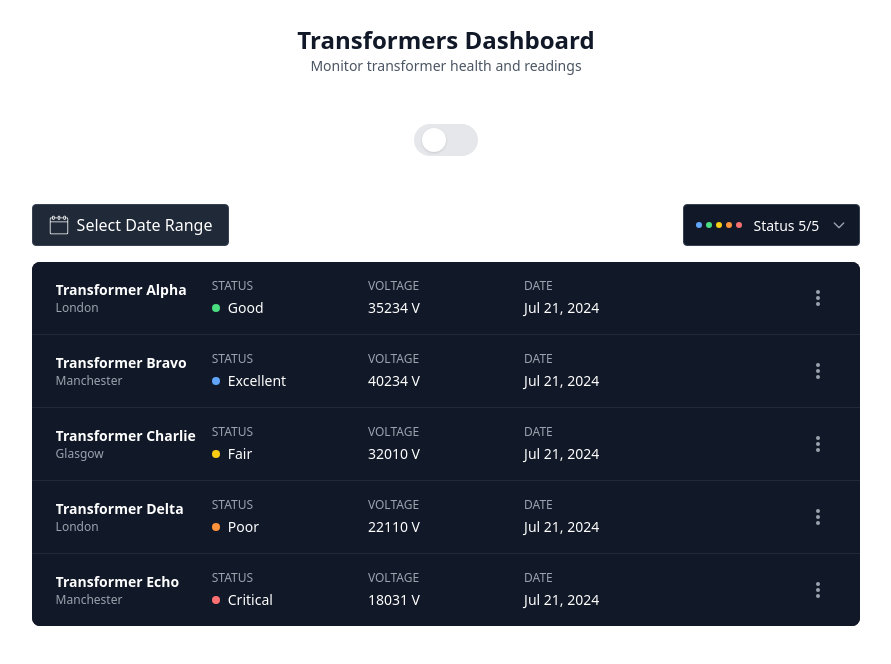
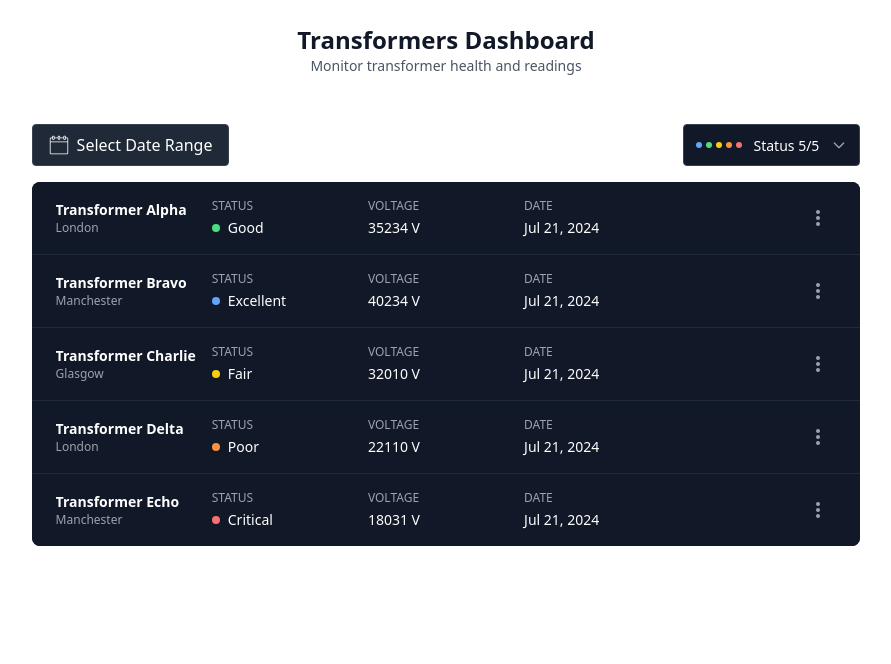
Before and after one commit to JakeWalker23/camlin-frontend-test, a Vue app: page / in a window 1280 px wide. Shown: the top 664 px of the page, without its empty margins (194-1085 px from the left). Built offline with nearby package versions, Linux system fonts and the light colour scheme; what v-calendar would draw is missing.

Commit message:
Pushing latest changes

```diff
--- a/src/App.vue
+++ b/src/App.vue
@@ -8,18 +8,8 @@
         Monitor transformer health and readings
       </p>
 
-      <br/>
-      <br/>
-
-      <DarkMode />
-
     </header>
 
     <router-view />
   </div>
 </template>
-
-<script setup>
-import DarkMode from '@/components/DarkMode.vue';
-
-</script>
--- a/src/components/DarkMode.vue
+++ /dev/null
@@ -1,70 +0,0 @@
-<!-- src/components/DarkModeToggle.vue -->
-<template>
-  <button
-    @click="toggle"
-    :aria-label="isDark ? 'Switch to light mode' : 'Switch to dark mode'"
-    class="relative w-16 h-8 rounded-full overflow-hidden focus:outline-none focus:ring-2 focus:ring-offset-2 focus:ring-blue-500"
-    :class="isDark ? 'bg-gray-800' : 'bg-gray-200'"
-  >
-    <!-- icons -->
-    <div class="flex items-center justify-between h-full px-2">
-      <!-- sun on left -->
-      <svg
-        xmlns="http://www.w3.org/2000/svg"
-        class="w-4 h-4 text-yellow-400"
-        fill="currentColor"
-        viewBox="0 0 20 20"
-      >
-        <path d="M10 3.5a.75.75 0 01.75.75V6a.75.75 0 01-1.5 0V4.25A.75.75 0 0110 3.5zm0 9a2.5 2.5 0 100-5 2.5 2.5 0 000 5zm6-2.5a.75.75 0 01.75.75H18a.75.75 0 010 1.5h-1.25A.75.75 0 0116 10zM4 10a.75.75 0 01.75.75H3.5a.75.75 0 010-1.5h1.25A.75.75 0 014 10zm9.28-4.78a.75.75 0 011.06 1.06L13.06 6.5a.75.75 0 11-1.06-1.06l1.28-1.28zm-6.56 0L6.22 5.44a.75.75 0 10-1.06-1.06L4.5 6.72a.75.75 0 101.06 1.06zM13.06 13.5l1.28 1.28a.75.75 0 11-1.06 1.06l-1.28-1.28a.75.75 0 111.06-1.06zm-6.56 0a.75.75 0 011.06 1.06L6.22 14.72a.75.75 0 11-1.06-1.06l1.28-1.28z" />
-      </svg>
-
-      <!-- moon on right -->
-      <svg
-        xmlns="http://www.w3.org/2000/svg"
-        class="w-4 h-4 text-gray-200"
-        fill="currentColor"
-        viewBox="0 0 20 20"
-      >
-        <path d="M17.293 13.293a8 8 0 11-10.586-10.586 7 7 0 1010.586 10.586z" />
-      </svg>
-    </div>
-
-    <!-- sliding knob -->
-    <span
-      class="absolute top-1 left-2 h-6 w-6 bg-white rounded-full shadow transition-transform"
-      :class="isDark ? 'translate-x-6' : 'translate-x-0'"
-    />
-  </button>
-</template>
-
-<script setup>
-import { ref, onMounted, watch } from 'vue';
-
-const isDark = ref(false);
-
-function updateHtmlClass(val) {
-  document.documentElement.classList.toggle('dark', val);
-}
-
-// initialize from localStorage or OS setting
-onMounted(() => {
-  const stored = localStorage.getItem('theme');
-  if (
-    stored === 'dark' ||
-    (!stored && window.matchMedia('(prefers-color-scheme: dark)').matches)
-  ) {
-    isDark.value = true;
-  }
-  updateHtmlClass(isDark.value);
-});
-
-// persist & apply on changes
-watch(isDark, (val) => {
-  localStorage.setItem('theme', val ? 'dark' : 'light');
-  updateHtmlClass(val);
-});
-
-function toggle() {
-  isDark.value = !isDark.value;
-}
-</script>
--- a/src/components/DateFilter.vue
+++ b/src/components/DateFilter.vue
@@ -1,7 +1,5 @@
-<!-- src/components/DateFilter.vue -->
 <template>
   <div class="relative inline-block text-left">
-    <!-- Trigger -->
     <button
       ref="trigger"
       @click="open = !open"
@@ -12,14 +10,13 @@
       <span>Select Date Range</span>
     </button>
 
-    <!-- Popover -->
     <transition name="fade">
       <div
         v-show="open"
         ref="popover"
         class="absolute z-50 mt-2 w-60 bg-gray-800 text-white rounded-lg shadow-lg p-4"
       >
-        <!-- 1) Header with Month + Year -->
+
         <div class="flex items-center justify-between mb-2">
           <button @click="prevMonth" class="text-gray-300 hover:text-white">←</button>
           <span class="font-medium">
@@ -28,12 +25,10 @@
           <button @click="nextMonth" class="text-gray-300 hover:text-white">→</button>
         </div>
 
-        <!-- 2) Weekday labels -->
         <div class="grid grid-cols-7 text-xs text-gray-400 mb-1">
           <div v-for="wd in weekDays" :key="wd">{{ wd }}</div>
         </div>
 
-        <!-- 3) Day grid -->
         <div class="grid grid-cols-7 gap-0.5">
           <div
             v-for="(day, idx) in calendarDays"
@@ -43,12 +38,12 @@
               'bg-blue-600 text-white': isInRange(day),
               'hover:bg-gray-700': day
             }"
+            @click="day && onClickDate(day)"
           >
-            <span v-if="day" @click="onClickDate(day)">{{ day }}</span>
+            <span v-if="day">{{ day }}</span>
           </div>
         </div>
 
-        <!-- 4) Start / End inputs -->
         <div class="mt-3 space-y-3">
           <div>
             <label class="block text-xs">Start</label>
@@ -68,7 +63,6 @@
           </div>
         </div>
 
-        <!-- 5) Actions -->
         <div class="mt-4 flex justify-end space-x-2">
           <button @click="cancel" class="px-3 py-1 text-sm text-gray-300 hover:text-white">
             Cancel
@@ -95,7 +89,6 @@ const open     = ref(false);
 const local    = ref({ ...props.modelValue });
 watch(() => props.modelValue, v => (local.value = { ...v }));
 
-// calendar refs & state
 const trigger     = ref(null), popover = ref(null);
 const today       = new Date();
 const currentYear = ref(today.getFullYear());
@@ -112,7 +105,6 @@ const calendarDays = computed(() => {
   return [...pad, ...days];
 });
 
-// navigation
 function prevMonth() {
   if (currentMonth.value === 0) {
     currentMonth.value = 11;
@@ -130,7 +122,6 @@ function nextMonth() {
   }
 }
 
-// date selection
 function onClickDate(day) {
   const dt = new Date(currentYear.value, currentMonth.value, day);
   if (!local.value.start || (local.value.start && local.value.end)) {
@@ -141,7 +132,6 @@ function onClickDate(day) {
   }
 }
 
-// highlight
 function isInRange(day) {
   if (!day) return false;
   const y = currentYear.value, m = currentMonth.value;
@@ -151,7 +141,6 @@ function isInRange(day) {
   return start && end ? val >= start && val <= end : val === start;
 }
 
-// apply / cancel
 function apply() {
   emit('update:modelValue', { ...local.value });
   open.value = false;
@@ -161,13 +150,11 @@ function cancel() {
   open.value = false;
 }
 
-// iso → local input format
 function toDateTimeLocal(d) {
   const pad = n => String(n).padStart(2,'0');
   return `${d.getFullYear()}-${pad(d.getMonth()+1)}-${pad(d.getDate())}T${pad(d.getHours())}:${pad(d.getMinutes())}`;
 }
 
-// click-outside
 function onClickOutside(e) {
   if (open.value &&
       !popover.value.contains(e.target) &&
@@ -179,7 +166,6 @@ onBeforeUnmount(() => document.removeEventListener('click', onClickOutside));
 </script>
 
 <style scoped>
-/* popover fade */
 .fade-enter-active,
 .fade-leave-active {
   transition: opacity .2s;
--- a/src/components/Menu.vue
+++ b/src/components/Menu.vue
@@ -39,6 +39,7 @@ const props = defineProps({
 });
 
 const router = useRouter();
+
 function goToGraph() {
   router.push({ name: 'Graph', params: { id: props.assetId } });
 }
--- a/src/components/StatusFilter.vue
+++ b/src/components/StatusFilter.vue
@@ -92,14 +92,12 @@ function selectOption(opt) {
   emit('update:modelValue', next);
 }
 
-// close when clicking outside
 function onClickOutside(e) {
   if (!e.target.closest('.status-filter')) open.value = false;
 }
 onMounted(() => document.addEventListener('click', onClickOutside));
 onBeforeUnmount(() => document.removeEventListener('click', onClickOutside));
 
-// Map statuses to dot colors
 const dotColorMap = {
   Excellent: 'bg-blue-400',
   Good:      'bg-green-400',
--- a/src/main.js
+++ b/src/main.js
@@ -9,7 +9,7 @@ import 'v-calendar/dist/style.css'
 createApp(App)
   .use(router)
   .use(VCalendar, {
-    componentPrefix: 'vc' // <vc-date-picker> now available
+    componentPrefix: 'vc'
   })
   .component('apexchart', VueApexCharts)
   .mount('#app');
```
Also changed, not shown: TODO.txt (deleted), 1 other file (tests, documents, lock files or other folders).
